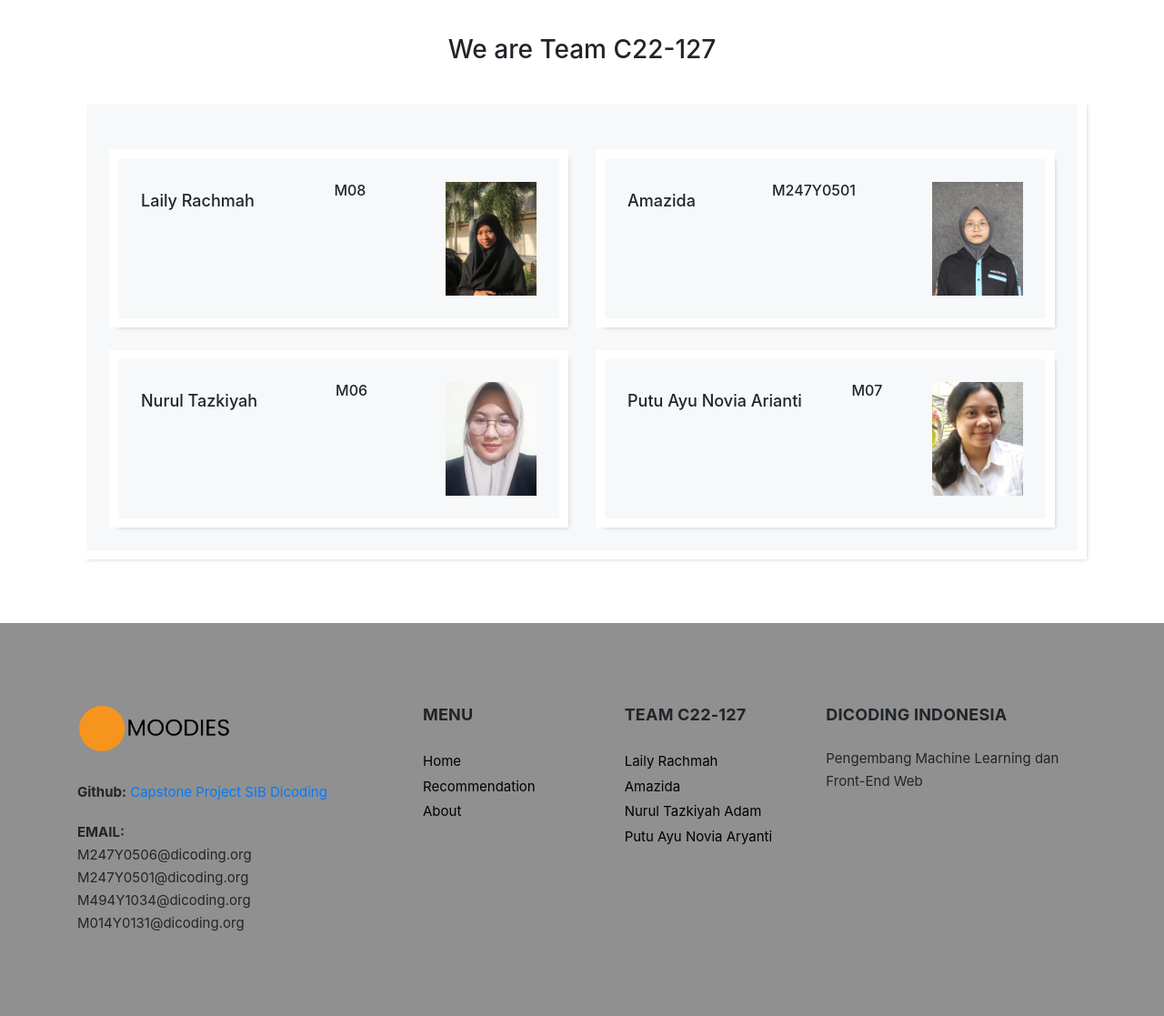
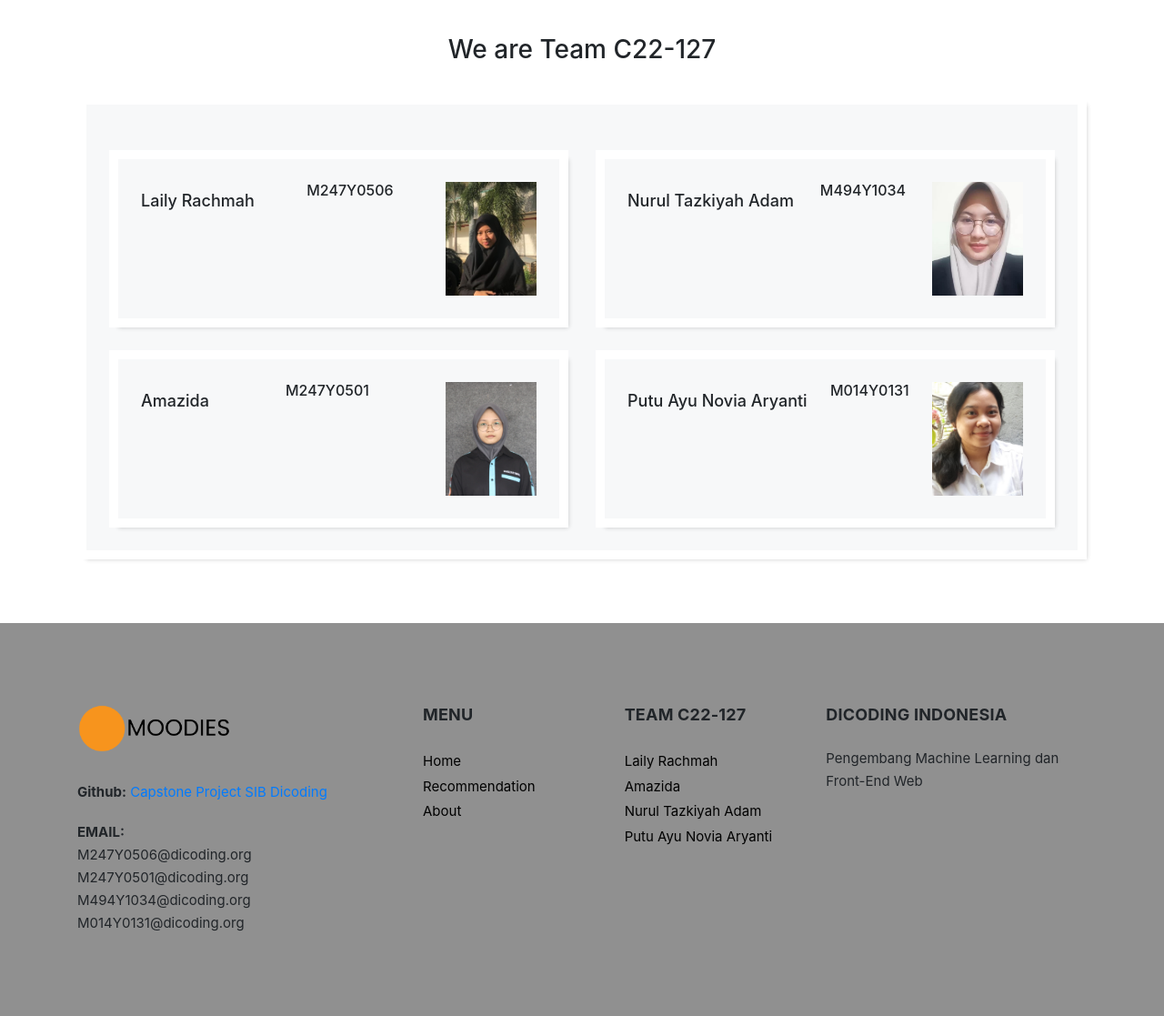
Before and after one commit to lailyrhmh/capstone-project-sib-dicoding, a Flask app: page /about in a window 1280 px wide. Shown: the part 134-1251 px from the top of the page at 91% size. Run offline with Flask 2, Linux system fonts and the light colour scheme; parts of the project's set-up code (start-up, migrations or seed data) failed here and were passed over.

Commit message:
Update tampilan about

```diff
--- a/templates/about.html
+++ b/templates/about.html
@@ -20,16 +20,29 @@
               </form>
             </div> -->
 
-            <div class="col-sm-6 col-md-5 col-lg-6">
+            <div class="col-lg-6">
                <div class="box">
                   <div class="detail-box">
                      <h5>
                         Laily Rachmah
                      </h5>
                      <h6>
-                        M08
+                        M247Y0506
                      </h6>
                      <img width="100" src="{{ url_for('static', filename='img/Laily.jpg') }}" alt="#" />
+                  </div>
+               </div>
+            </div>
+            <div class="col-lg-6">
+               <div class="box">
+                  <div class="detail-box">
+                     <h5>
+                        Nurul Tazkiyah Adam
+                     </h5>
+                     <h6>
+                        M494Y1034
+                     </h6>
+                     <img width="100" src="{{ url_for('static', filename='img/Kiyah.jpg') }}" alt="#" />
                   </div>
                </div>
             </div>
@@ -46,27 +59,14 @@
                   </div>
                </div>
             </div>
-            <div class="col-sm-6 col-md-4 col-lg-6">
-               <div class="box">
-                  <div class="detail-box">
-                     <h5>
-                        Nurul Tazkiyah
-                     </h5>
-                     <h6>
-                        M06
-                     </h6>
-                     <img width="100" src="{{ url_for('static', filename='img/Kiyah.jpg') }}" alt="#" />
-                  </div>
-               </div>
-            </div>
-            <div class="col-sm-6 col-md-4 col-lg-6">
+            <div class="col-lg-6">
                 <div class="box">
                    <div class="detail-box">
                       <h5>
-                         Putu Ayu Novia Arianti
+                         Putu Ayu Novia Aryanti
                       </h5>
                       <h6>
-                         M07
+                        M014Y0131
                       </h6>
                       <img width="100" src="{{ url_for('static', filename='img/Novi.jpg') }}" alt="#" />
                    </div>
```
